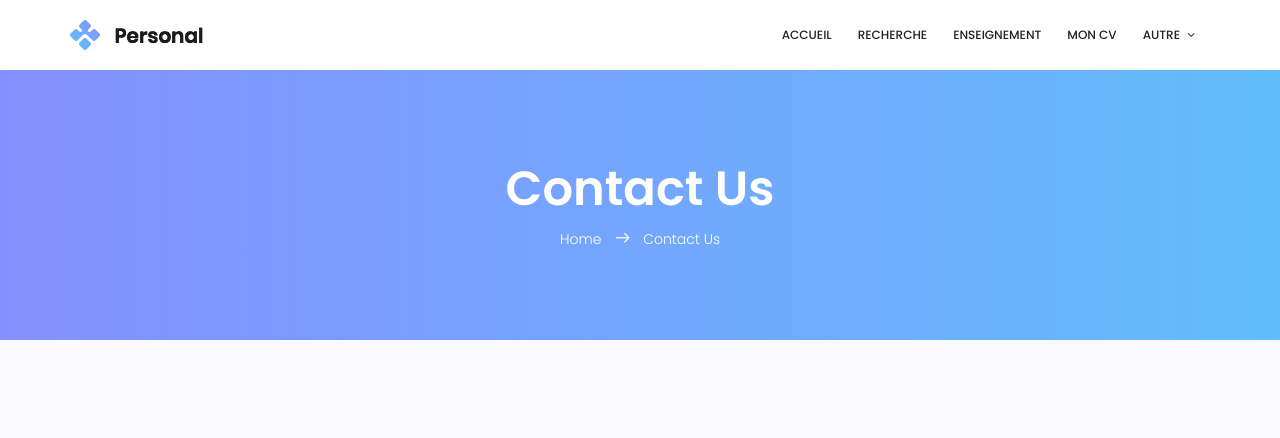
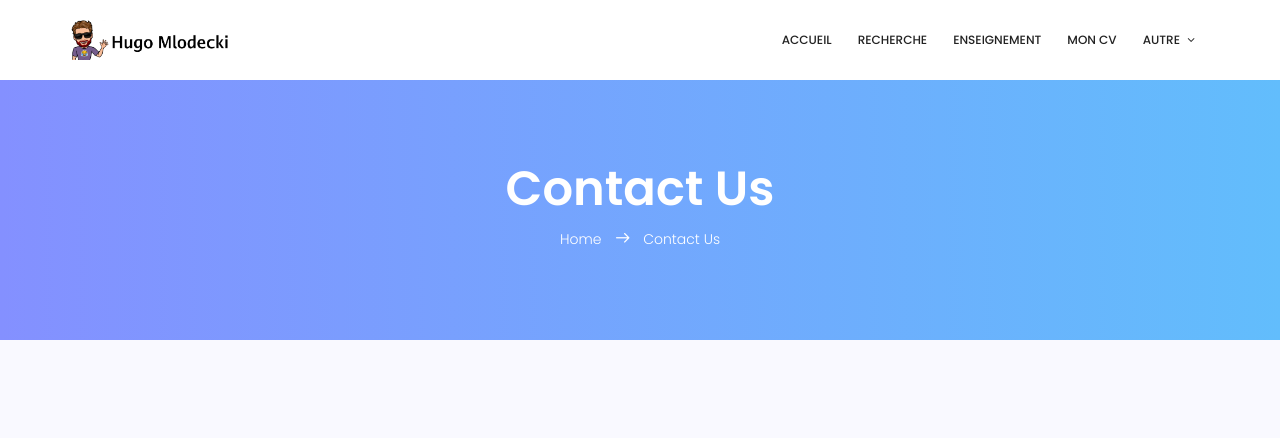
Before and after one commit to hugo-mlodecki/hugo-mlodecki.github.io, a plain HTML site: page contact.html in a window 1280 px wide. Shown: the top 438 px of the page. Drawn offline with nearby package versions, Linux system fonts and the light colour scheme; some packages are replaced by stand-ins of ours.

Commit message:
update du logo

```diff
--- a/contact.html
+++ b/contact.html
@@ -1,4 +1,4 @@
-<!--Generated automatically by Hugo, Sun Apr 11 12:42:01 2021-->
+<!--Generated automatically by Hugo, Mon Apr 12 13:48:19 2021-->
 <!DOCTYPE html>
 <html lang="zxx" class="no-js">
   <head>
@@ -36,7 +36,7 @@
       <div class="container main-menu">
     	<div class="row align-items-center justify-content-between d-flex">
     	  <div id="logo">
-    	    <a href="index.html"><img src="img/logo.png" alt="" title="" /></a>
+    	    <a href="index.html"><img src="img/moi.png" height="40" width="160" alt="" title="" /></a>
     	  </div>
     	  <nav id="nav-menu-container">
     	    <ul class="nav-menu">
```
Also changed, not shown: content_html/recherche.html (+2 -2 lines), enseignement.html (+2 -2 lines), header.html (+1 -1 lines), index.html (+2 -2 lines), recherche.html (+2 -2 lines), img/moi.png (added).
